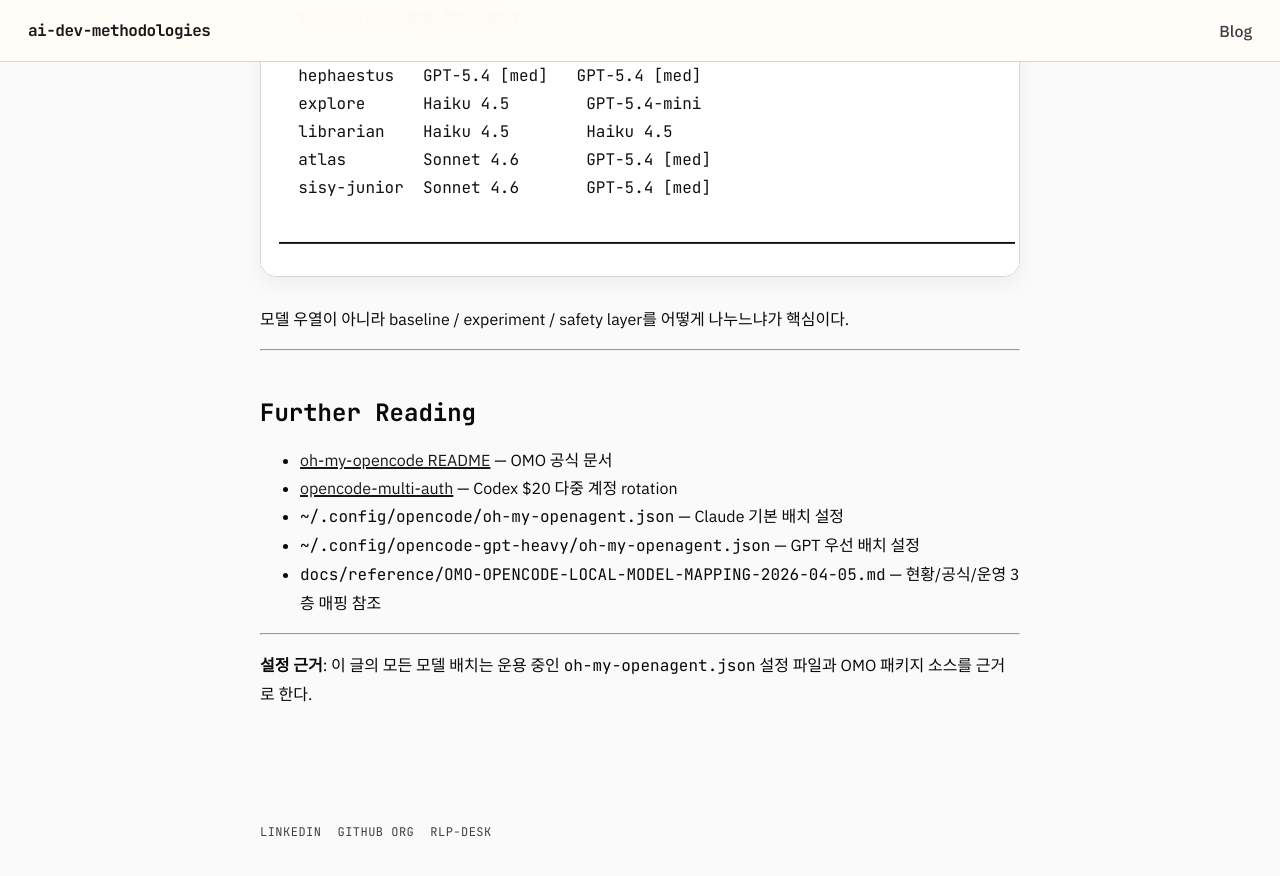
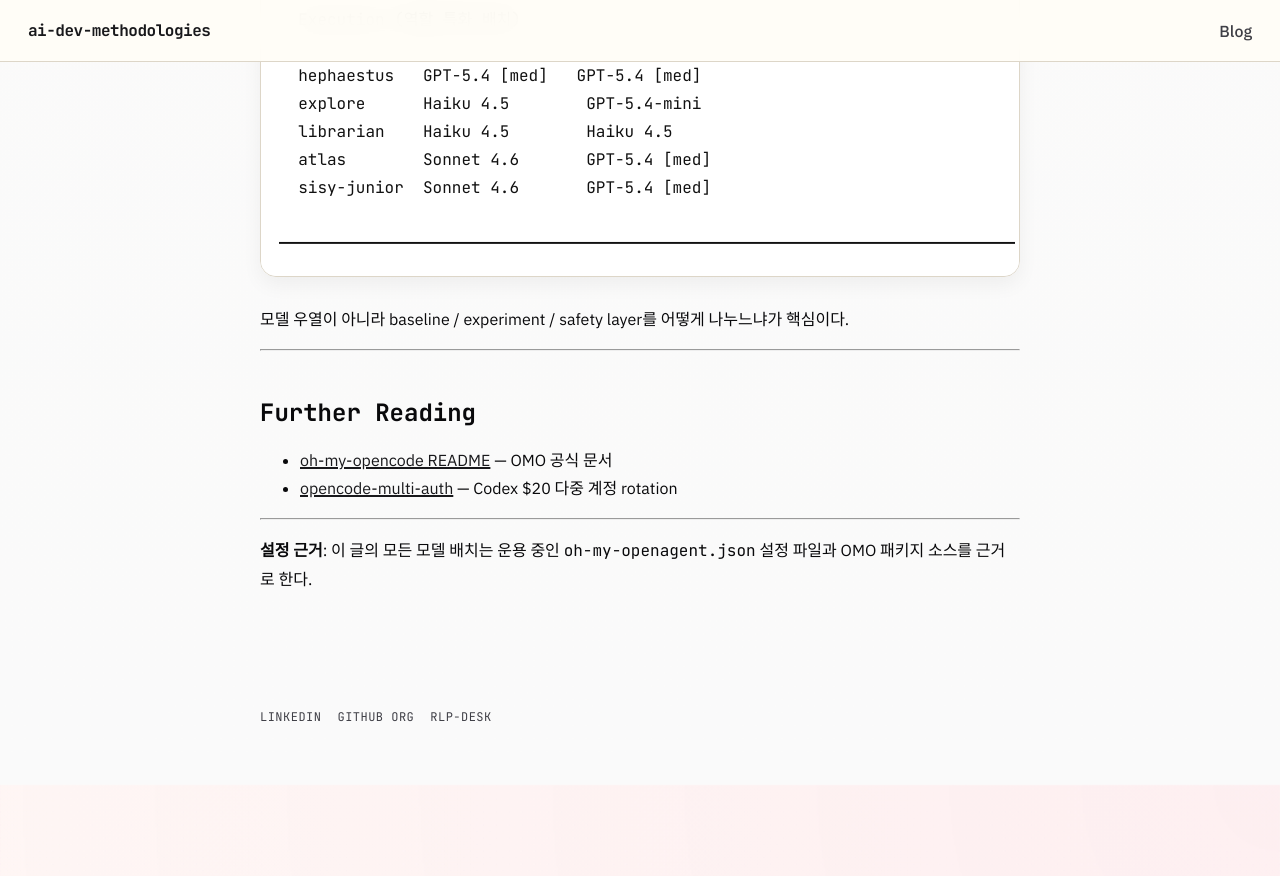
Before and after one commit to ai-dev-methodologies/ai-dev-methodologies.github.io, a Jekyll site: the page built from _posts/2026-04-21-omo-gpt-first-harness.md, in a window 1280 px wide and 900 px high, scrolled down 7946 px. Shown: the top 876 px of the window. Built offline with Jekyll 4.4.1, drawn with Linux system fonts in a browser that asks for light colours; after the commit the page ends 8731 px from its top, so only the background shows below that.

Commit message:
fix: remove local file paths from Further Reading

```diff
--- a/_posts/2026-04-21-omo-gpt-first-harness.md
+++ b/_posts/2026-04-21-omo-gpt-first-harness.md
@@ -279,9 +279,6 @@ oc-gpt() {
 
 - [oh-my-opencode README](https://github.com/code-yeongyu/oh-my-opencode) — OMO 공식 문서
 - [opencode-multi-auth](https://github.com/guard22/opencode-multi-auth-codex) — Codex $20 다중 계정 rotation
-- `~/.config/opencode/oh-my-openagent.json` — Claude 기본 배치 설정
-- `~/.config/opencode-gpt-heavy/oh-my-openagent.json` — GPT 우선 배치 설정
-- `docs/reference/OMO-OPENCODE-LOCAL-MODEL-MAPPING-2026-04-05.md` — 현황/공식/운영 3층 매핑 참조
 
 ---
 
```
